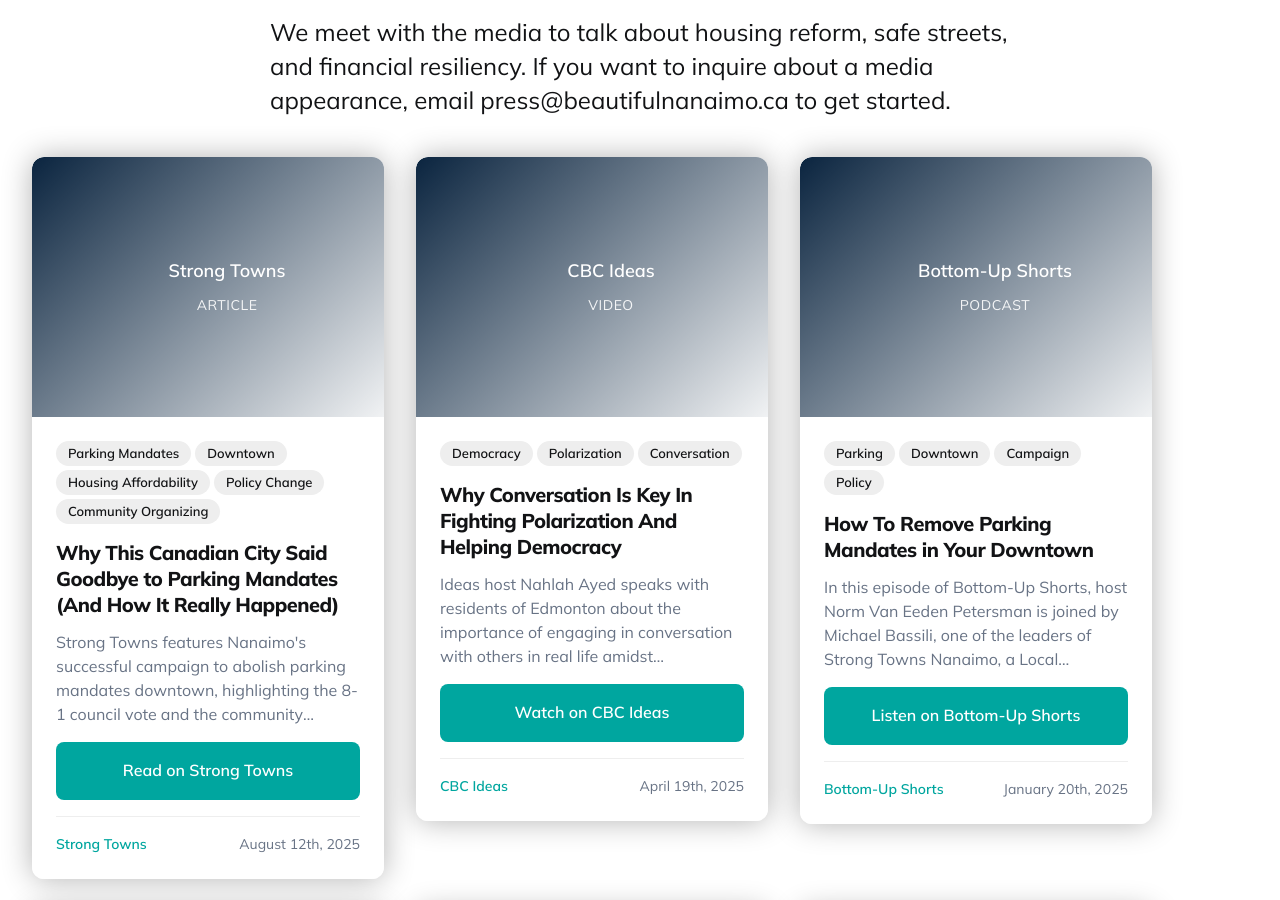
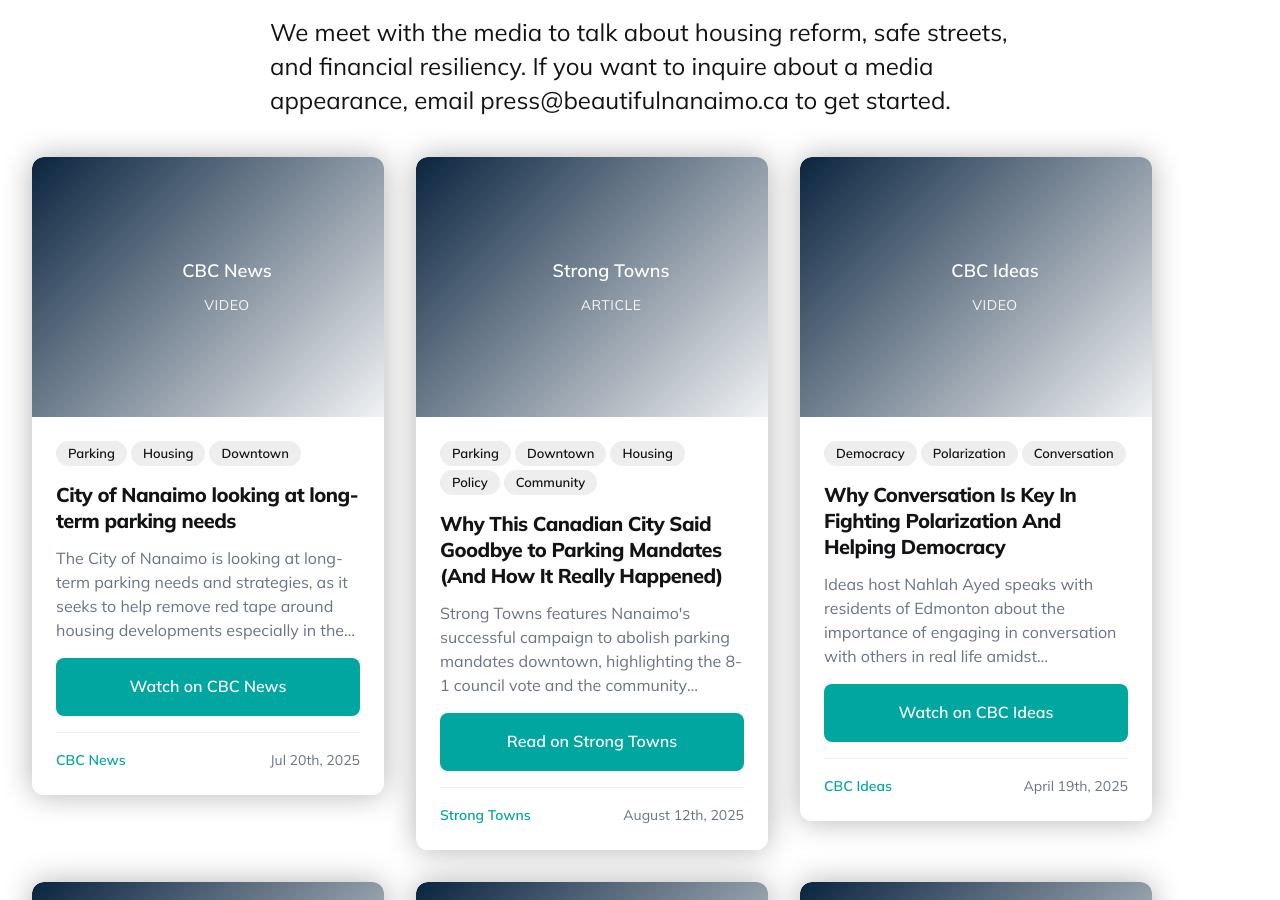
Before and after one commit to LaputanMachines/beautiful-nanaimo, a Jekyll site: the page built from _pages/media.md, in a window 1280 px wide and 900 px high, scrolled down 326 px. Built offline with Jekyll 4.4.1, drawn with Linux system fonts in a browser that asks for light colours.

Commit message:
Add CBC interview on parking reform in DT Nanaimo

```diff
--- a/_data/media_appearances.yml
+++ b/_data/media_appearances.yml
@@ -1,17 +1,24 @@
+- title: " City of Nanaimo looking at long-term parking needs "
+  outlet: "CBC News"
+  date: "Jul 20th, 2025 "
+  description: "The City of Nanaimo is looking at long-term parking needs and strategies, as it seeks to help remove red tape around housing developments especially in the downtown area. As Claire Palmer reports, it's one of a handful of areas that have been earmarked as key centres for residential development."
+  external_url: "https://www.youtube.com/watch?v=lzwP5FW7heI"
+  type: "video"
+  tags: ["parking", "housing", "downtown"]
+
 - title: "Why This Canadian City Said Goodbye to Parking Mandates (And How It Really Happened)"
   outlet: "Strong Towns"
   date: "August 12th, 2025"
   description: "Strong Towns features Nanaimo's successful campaign to abolish parking mandates downtown, highlighting the 8-1 council vote and the community organizing work of Strong Towns Nanaimo. The article details how parking minimums were creating economic barriers and how removing them opens opportunities for more housing and small businesses."
   external_url: "https://www.strongtowns.org/journal/2025/8/12/why-this-canadian-city-said-goodbye-to-parking-mandates-and-how-it-really-happened"
   type: "article"
-  tags: ["parking mandates", "downtown", "housing affordability", "policy change", "community organizing"]
+  tags: ["parking", "downtown", "housing", "policy", "community"]
 
 - title: "Why Conversation Is Key In Fighting Polarization And Helping Democracy"
   outlet: "CBC Ideas"
   date: "April 19th, 2025"
   description: "Ideas host Nahlah Ayed speaks with residents of Edmonton about the importance of engaging in conversation with others in real life amidst polarization. They explore what polarization actually is, and when it's a positive or negative aspect of our democratic discourse — specifically during an election cycle."
   external_url: "https://www.youtube.com/watch?v=hwECJctpDn8"
-  video_embed: "https://www.youtube.com/embed/hwECJctpDn8?si=xnnw85jQPI9ACQ47"
   type: "video"
   tags: ["democracy", "polarization", "conversation"]
 
@@ -44,7 +51,6 @@
   date: "April 14th, 2024"
   description: "Michael Bassili and Deraek Menard speak to CBC News about the recent spike in pedestrian deaths in Nanaimo and what can be done to prevent them."
   external_url: "https://www.youtube.com/watch?v=f-itjbZur5o"
-  video_embed: "https://www.youtube.com/embed/f-itjbZur5o?si=653b3xhGiWMqrz_S"
   type: "video"
   tags: ["pedestrian safety", "road safety", "deaths"]
 
@@ -69,7 +75,6 @@
   date: "October 2nd, 2023"
   description: "People on Vancouver Island are hoping to see some action as the province unveils new building targets for municipalities. Claire Palmer is in Nanaimo, hearing from advocates who say the construction of 'missing middle' housing is critical."
   external_url: "https://www.youtube.com/watch?v=WfBklBrYS_c"
-  video_embed: "https://www.youtube.com/embed/WfBklBrYS_c?si=1KF25b8vTy613YGD"
   type: "video"
   tags: ["housing", "missing middle", "affordability", "provincial policy"]
 
```
